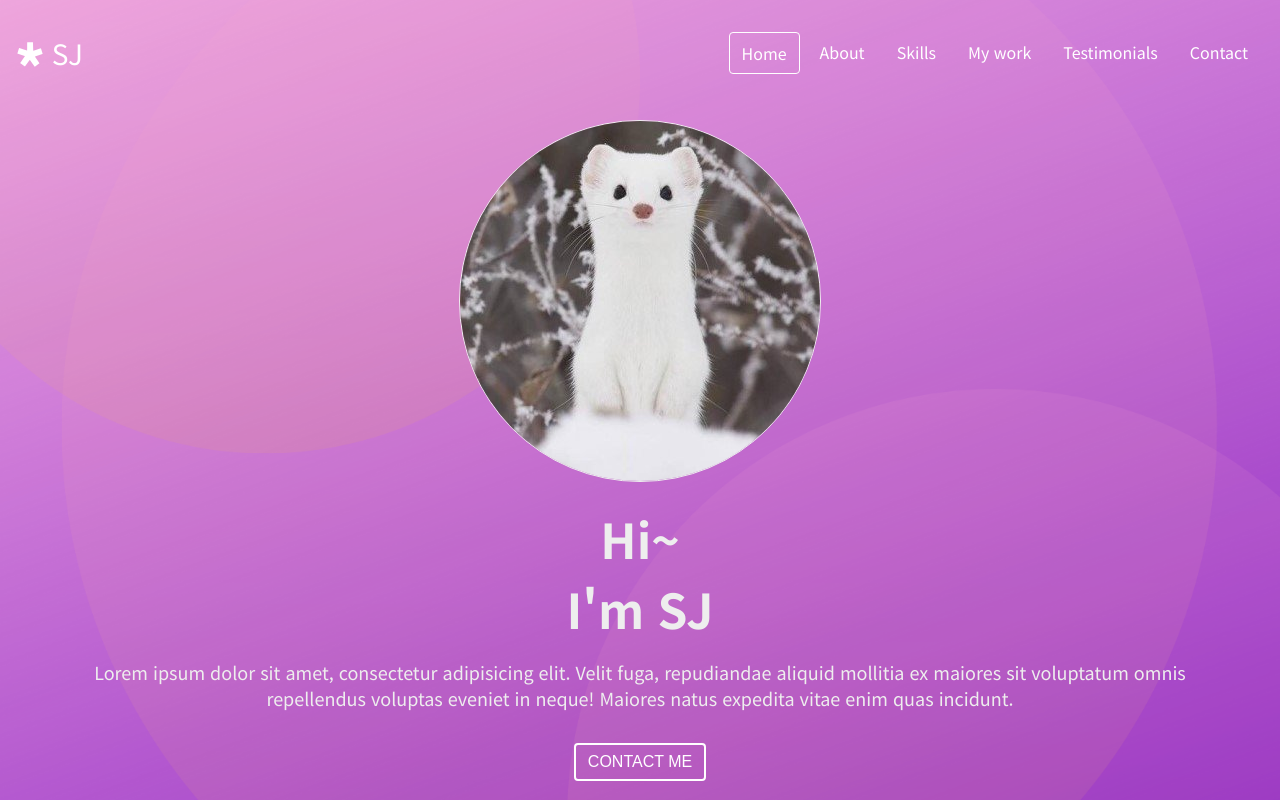
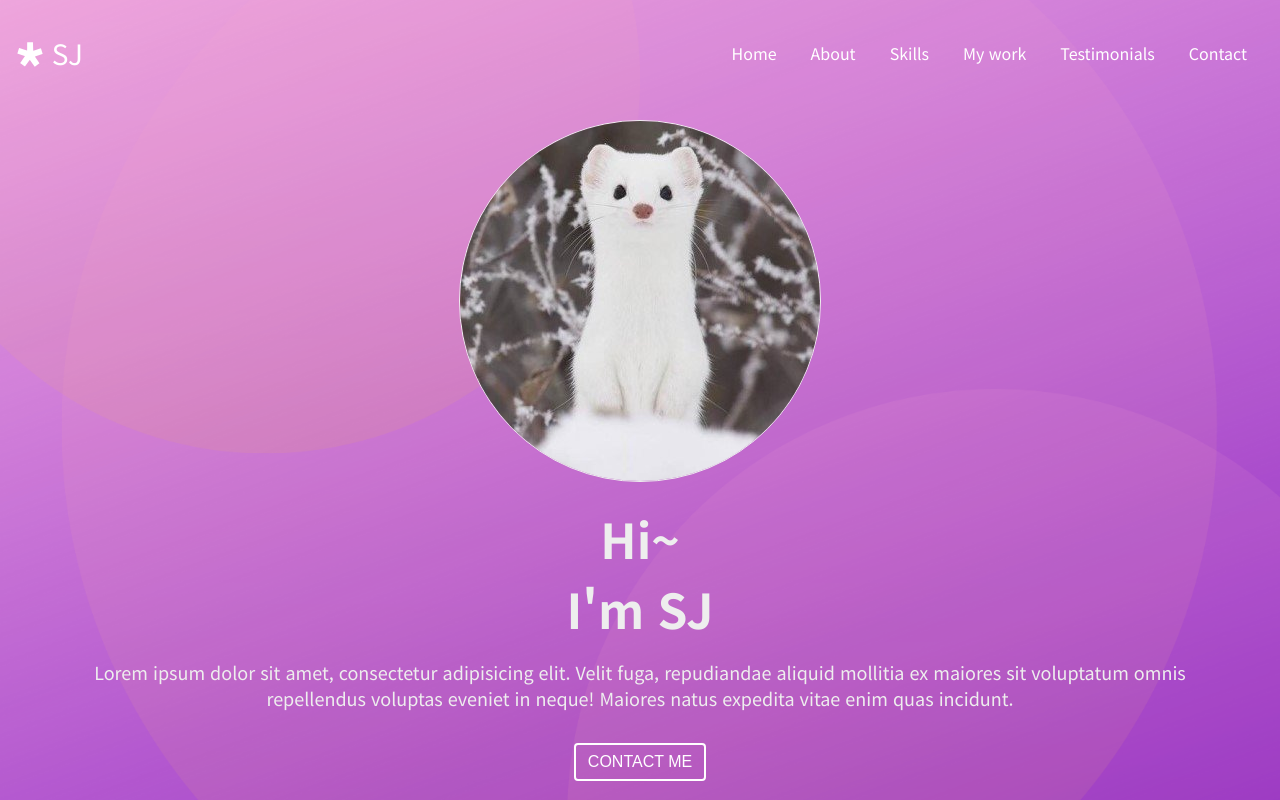
Before and after one commit to csjv95/Portfolio, a plain HTML site: page index.html in a window 1280 px wide. Shown: the top 800 px of the page. Drawn offline with Linux system fonts and the light colour scheme.

Commit message:
docs : html + css => Cancel active function on navbar, I think it's enough just to have a hover function

```diff
--- a/index.css
+++ b/index.css
@@ -32,14 +32,13 @@
   padding: 8px 12px;
   margin: 0px 4px;
   cursor: pointer;
+  border: 1px solid transparent;
   border-radius: var(--size-border-radius);
-}
-
-.navbar__menu__item.active {
-  border: 1px solid var(--color-white);
+  transition: all var(--animation-duration) ease;
 }
 
 .navbar__menu__item:hover {
+  border: 1px solid var(--color-white);
   background-color: var(--color--dark-violet);
 }
 
--- a/index.html
+++ b/index.html
@@ -24,7 +24,7 @@
       </div>
 
       <ul class="navbar__menu">
-        <li class="navbar__menu__item active" data-link="#home">Home</li>
+        <li class="navbar__menu__item " data-link="#home">Home</li>
         <li class="navbar__menu__item" data-link="#about">About</li>
         <li class="navbar__menu__item" data-link="#skills">Skills</li>
         <li class="navbar__menu__item" data-link="#work">My work</li>
```
Also changed, not shown: main.js (line endings or trailing spaces).
